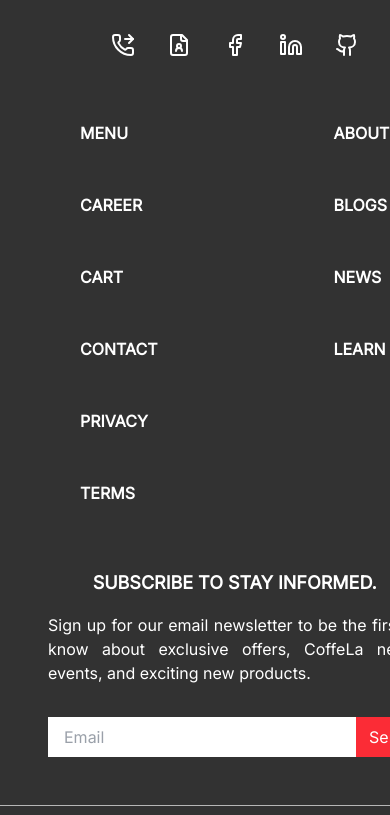
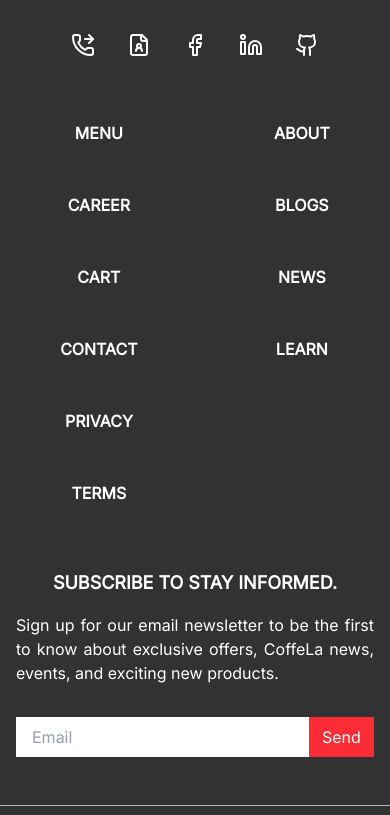
Before and after one commit to Duy-Lam-3300/coffee-shop-fe, a Next.js app: page / in a window 390 px wide. Shown: the part 5569-6384 px from the top of the page. Built offline with nearby package versions, Linux system fonts and the light colour scheme.

Commit message:
fix footer

```diff
--- a/src/components/Footer.tsx
+++ b/src/components/Footer.tsx
@@ -99,7 +99,7 @@ export default function Footer() {
     return (
         <div className="bg-[var(--main-color)] w-full py-12 text-white">
             <div className="max-w-7xl  mx-auto space-y-8">
-                <div className="grid grid-row-4  md:grid-cols-7 gap-4 md:gap-16 md:h-[21vh] ">
+                <div className="grid grid-row-4  md:grid-cols-7 gap-4 md:gap-16 md:h-[21vh] justify-center ">
                     {/*Col 01*/}
                     <div className="flex flex-col gap-4 col-span-2 row-start-1 col-start-1 items-center md:items-start my-8 mb-8 md:my-0 md:mb-0">
                         <div className="flex gap-4 items-center mb-4">
@@ -122,20 +122,20 @@ export default function Footer() {
                         <div className="md:flex gap-4 hidden"><phoneNumber.Icon className="cursor-pointer hover:scale-125 " /> <p>{phoneNumber.label}</p></div>
                     </div>
                     {/*Col 02*/}
-                    <div className="flex flex-col  col-span-1 mx-auto md:col-span-1  md:text-start gap-4 w-full text-nowrap px-18 md:px-0">
-                        {customerServices.map((item, index) => (<a className="py-4 md:py-2 px-2 hover:scale-110 hover:underline underline-offset-4 items-center justify-center font-semibold" href={item.value} key={index}>{item.label}</a>))}
+                    <div className="flex flex-col  mx-auto md:col-span-1  md:text-start gap-4 w-full text-nowrap items-center md:px-0">
+                        {customerServices.map((item, index) => (<a className="py-4 md:py-2 px-2 w-fit hover:scale-110 hover:underline underline-offset-4 items-center justify-center font-semibold" href={item.value} key={index}>{item.label}</a>))}
                     </div>
                     {/*Col 03*/}
-                    <div className="flex flex-col  col-span-1 mx-auto row-span-2 md:col-span-1  md:text-start gap-4 w-full text-nowrap px-18 md:px-0">
-                        {brandData.map((item, index) => (<a className="py-4 md:py-2 px-2 hover:scale-110 hover:underline underline-offset-4 items-center justify-center font-semibold" href={item.value} key={index}>{item.label}</a>))}
+                    <div className="flex flex-col  mx-auto row-span-2 md:col-span-1  md:text-start gap-4 w-full text-nowrap items-center md:px-0">
+                        {brandData.map((item, index) => (<a className="py-4 md:py-2 px-2 w-fit hover:scale-110 hover:underline underline-offset-4 items-center justify-center font-semibold" href={item.value} key={index}>{item.label}</a>))}
                     </div>
                     {/*Col 04*/}
-                    <div className="flex flex-col  col-span-1 mx-auto md:col-span-1  md:text-start gap-4 w-full text-nowrap px-18 md:px-0">
-                        {privacyData.map((item, index) => (<a className="py-4 md:py-2 px-2 hover:scale-110 hover:underline underline-offset-4 items-center justify-center font-semibold" href={item.value} key={index}>{item.label}</a>))}
+                    <div className="flex flex-col  mx-auto md:col-span-1  md:text-start gap-4 w-full text-nowrap items-center md:px-0">
+                        {privacyData.map((item, index) => (<a className="py-4 md:py-2 px-2 w-fit hover:scale-110 hover:underline underline-offset-4 items-center justify-center font-semibold" href={item.value} key={index}>{item.label}</a>))}
                     </div>
                     {/*Col 05*/}
 
-                    <div className="flex flex-col gap-4 col-span-2 w-full md:mt-1 text-center px-12 md:text-start md:p-0 mt-8 mb-4 md:mb-0">
+                    <div className="flex flex-col gap-4 col-span-2 md:mt-1 text-center md:text-start md:p-0 mt-8 mb-4 md:mb-0 w-full px-4">
                         <div className="font-semibold text-lg">SUBSCRIBE TO STAY INFORMED.</div>
                         <div className="mb-4 text-justify md:text-start">Sign up for our email newsletter to be the first to know about exclusive offers, CoffeLa news, events, and exciting new products.</div>
                         <div className="w-full flex">
```
